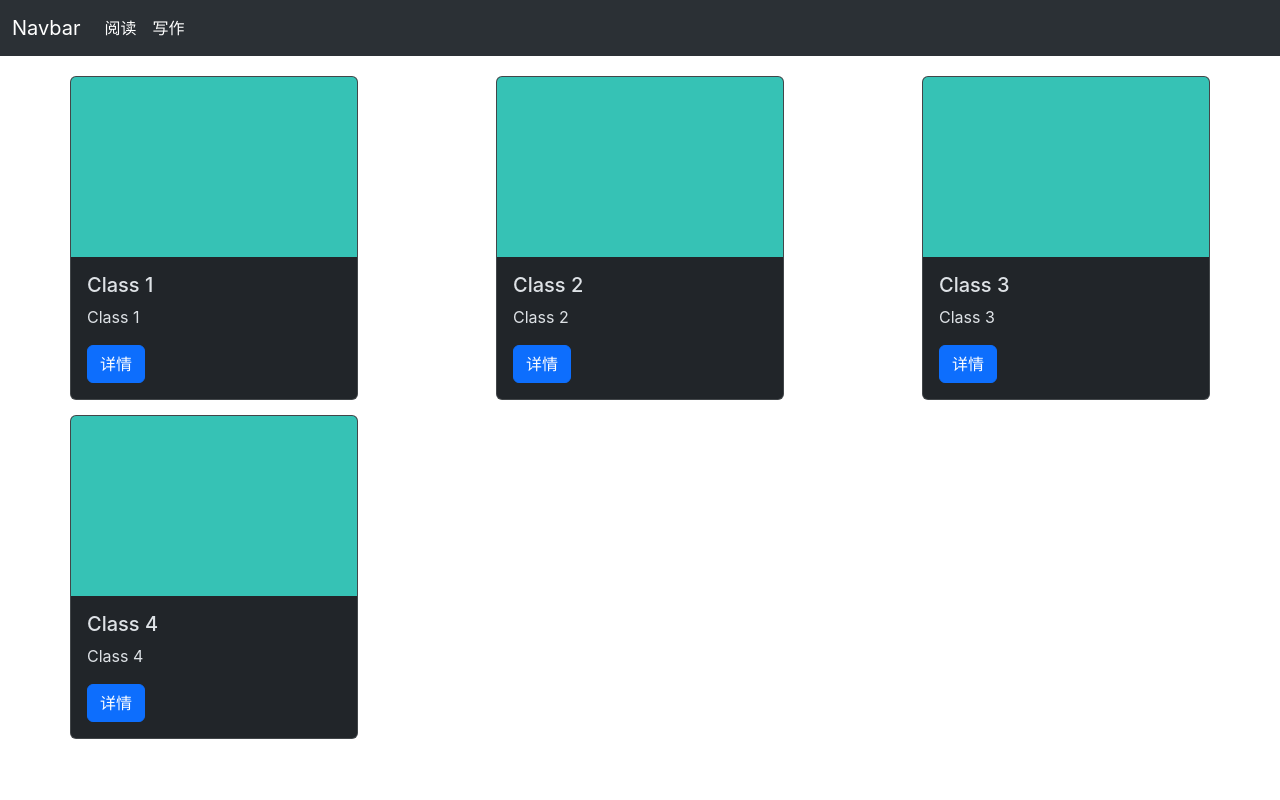
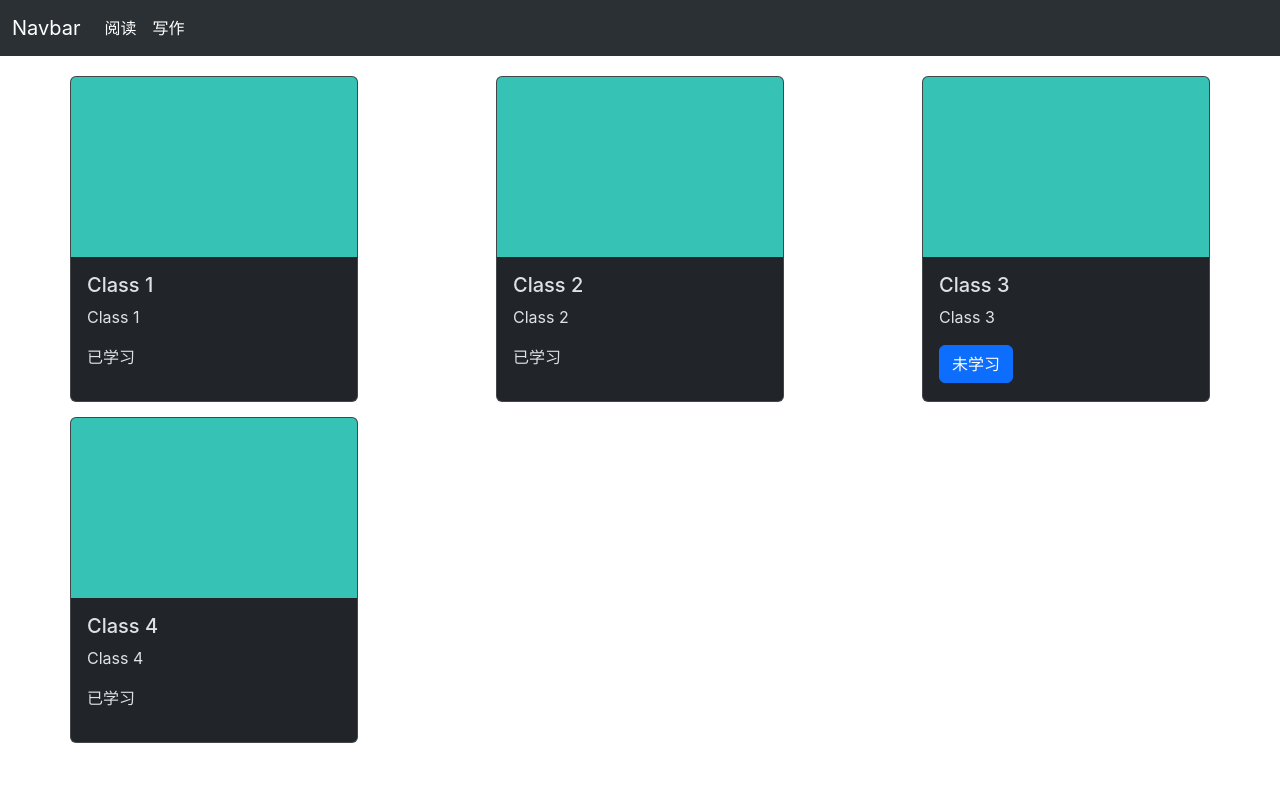
Before and after one commit to changzzzzz/React-study, a React (Create React App) app: page / in a window 1280 px wide. Shown: the top 800 px of the page. Built offline with nearby package versions, Linux system fonts and the light colour scheme.

Commit message:
assignment2

```diff
--- a/src/component/mock-data/mock.json
+++ b/src/component/mock-data/mock.json
@@ -2,21 +2,25 @@
     {
         "id":1,
         "postTitle": "Class 1",
-        "postContent":"Class 1"
+        "postContent":"Class 1",
+        "studied":true
     },
     {
         "id":2,
         "postTitle": "Class 2",
-        "postContent":"Class 2"
+        "postContent":"Class 2",
+        "studied":true
     },
     {
         "id":3,
         "postTitle": "Class 3",
-        "postContent":"Class 3"
+        "postContent":"Class 3",
+        "studied":false
     },
     {
         "id":4,
         "postTitle": "Class 4",
-        "postContent":"Class 4"
+        "postContent":"Class 4",
+        "studied":true
     }
 ]
--- a/src/component/post-list/index.jsx
+++ b/src/component/post-list/index.jsx
@@ -20,11 +20,17 @@ export default props => {
                                 <div className="card-body">
                                     <h5 className="card-title">{item.postTitle}</h5>
                                     <p className="card-text"> {item.postContent}</p>
-                                    <a href="#" className="btn btn-primary" onClick={
+                                    {item.studied ? (
+                                        <p>已学习</p>
+                                    ):(
+                                        <a href="#" className="btn btn-primary" onClick={
                                         () => {
                                            navigate(`/post-detail/${item.id}`);
                                         }
-                                    }>详情</a>
+                                    }>未学习</a>
+                                    )
+
+                                    }
                                 </div>
                             </div>
                         )
```
